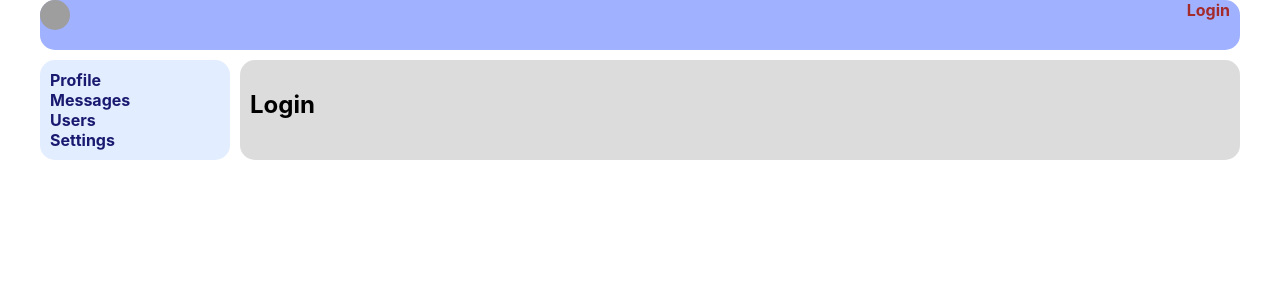
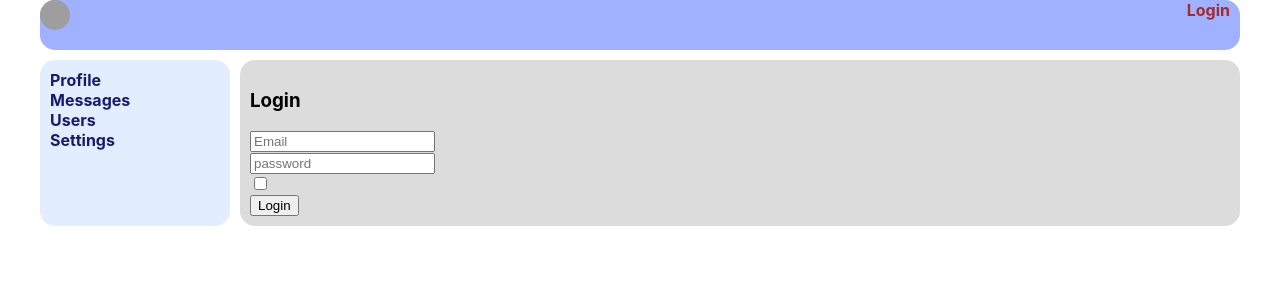
Before and after one commit to Alex-vell/Social_Network_TS, a React (Create React App) app: page /login in a window 1280 px wide. Shown: the top 300 px of the page. Built offline with nearby package versions, Linux system fonts and the light colour scheme; no server answers; grey boxes are pictures that could not be loaded.

Commit message:
less 75 - formik (login, logout)

```diff
--- a/package.json
+++ b/package.json
@@ -14,6 +14,7 @@
     "@types/react-router-dom": "^5.1.8",
     "@types/redux": "^3.6.0",
     "axios": "^0.22.0",
+    "formik": "^2.2.9",
     "react": "^17.0.2",
     "react-dom": "^17.0.2",
     "react-redux": "^7.2.5",
@@ -22,7 +23,8 @@
     "redux": "^4.1.1",
     "redux-thunk": "^2.4.0",
     "typescript": "^4.1.2",
-    "web-vitals": "^1.0.1"
+    "web-vitals": "^1.0.1",
+    "yup": "^0.32.11"
   },
   "scripts": {
     "start": "react-scripts start",
--- a/src/Components/Dialogs/Dialogs.tsx
+++ b/src/Components/Dialogs/Dialogs.tsx
@@ -23,14 +23,20 @@ export const Dialogs: React.FC<DialogsPropsType> = (props) => {
 
     return (
         <div className={s.dialogs}>
+            <div className={s.dialogsContainer}>
                 <div className={s.dialogsItem}>
                     {dialogsElements}
                 </div>
                 <div className={s.messages}>
                     {messagesElements}
                 </div>
+            </div>
+            <div>
                 <textarea value={newMessageText} onChange={onChangeMessageHandler}/>
+            </div>
+            <div>
                 <button onClick={addMessageHandler}>add</button>
+            </div>
         </div>
     )
 }
--- a/src/Components/Header/Header.tsx
+++ b/src/Components/Header/Header.tsx
@@ -6,18 +6,28 @@ import s from './Header.module.css'
 type HeaderType = {
     isAuth: boolean
     login: string | null
+    logoutUserCallback: () => void
 }
 
-export const Header: React.FC<HeaderType> = (props) => {
+export const Header: React.FC<HeaderType> = ({isAuth, login,logoutUserCallback}) => {
     return (
         <header className={s.header}>
             <img
                 src='https://encrypted-tbn0.gstatic.com/images?q=tbn:ANd9GcQrPotIEiUTbNLUNoJE5gAdjdirbVcFSvLFvg&usqp=CAU'
                 alt={'Logo'}/>
-            <div className={s.loginBlock}>
-                {props.isAuth ? props.login
-                    : <NavLink to={'/login'}>Login</NavLink>}
-            </div>
+
+            {
+                isAuth
+                ? <div className={s.loginBlock}>{login} <button onClick={logoutUserCallback}>Logout</button> </div>
+                : <div className={s.loginBlock}>
+                    <NavLink to={'/login'}>Login</NavLink>
+                </div>
+            }
+
+            {/*<div className={s.loginBlock}>*/}
+            {/*    {props.isAuth ? props.login*/}
+            {/*        : <NavLink to={'/login'}>Login</NavLink>}*/}
+            {/*</div>*/}
         </header>
     )
 }
--- a/src/Components/Login/Login.tsx
+++ b/src/Components/Login/Login.tsx
@@ -1,7 +1,53 @@
 import React from "react";
+import {loginUser} from "../../redux/auth-reducer";
+import {useDispatch, useSelector} from "react-redux";
+import {Field, Form, Formik, FormikProps} from 'formik';
+import {AppStateType} from "../../redux/redux-store";
+import {Redirect} from "react-router-dom";
 
 export const Login = () => {
-  return (
-      <h2>Login</h2>
-  )
+    const isAuth = useSelector<AppStateType, boolean>(state => state.auth.isAuth)
+    const dispatch = useDispatch()
+
+    if (isAuth) {
+        return <Redirect to={'/profile'}/>
+    }
+    return (
+        <div>
+            <LoginForm dispatch={dispatch}/>
+        </div>
+    );
 }
+
+
+type FormikDataType = {
+    email: string | null
+    password: string | null
+    rememberMe: boolean
+}
+type LoginFormPropsType = {
+    dispatch: (value: any) => void
+}
+
+const LoginForm = (props: LoginFormPropsType) => (
+
+    <div>
+        <h3>Login</h3>
+        <Formik
+            initialValues={{email: '', password: '', rememberMe: false}}
+            onSubmit={(values: FormikDataType, actions) => {
+                props.dispatch(loginUser(values.email, values.password, values.rememberMe))
+                actions.setSubmitting(false);
+            }}
+        >
+            {(props: FormikProps<FormikDataType>) => (
+                <Form>
+                    <div><Field type="text" name="email" placeholder="Email"/></div>
+                    <div><Field type="password" name="password" placeholder="password"/></div>
+                    <div><Field name="remember me" type={'checkbox'}/></div>
+                    <button type="submit">Login</button>
+                </Form>
+            )}
+        </Formik>
+    </div>
+);
--- a/src/Components/Profile/ProfileContent/ProfileContent.module.css
+++ b/src/Components/Profile/ProfileContent/ProfileContent.module.css
@@ -6,4 +6,5 @@
 .userPhotoImg {
   max-width: 300px;
   max-height: 300px;
+  border-radius: 15px;
 }
--- a/src/Components/Profile/ProfileContent/ProfileContent.tsx
+++ b/src/Components/Profile/ProfileContent/ProfileContent.tsx
@@ -17,10 +17,10 @@ export const ProfileContent: React.FC<profileContentType> = (props) => {
     }
     return (
         <div>
-            <div className={s.image}>
+            {/*<div className={s.image}>
                 <img src='https://img.hipertextual.com/content/images/system/home_cover_1487382543596_2cf9e3.jpg'
                      alt='img'/>
-            </div>
+            </div>*/}
             <div>
                 {/* <img className={s.userPhotoImg} src={props.profile.photos.large ? props.profile.photos.large : photoAvatar} alt='Photo'/>*/}
                 <img className={s.userPhotoImg} src={props.profile.photos.large || photoAvatar} alt='Photo'/>
--- a/src/api/api.ts
+++ b/src/api/api.ts
@@ -1,31 +1,36 @@
 import axios from "axios";
 import {UserType} from "../redux/users-reducer";
-import {DataType} from "../redux/auth-reducer";
 
-type ResponseAuthType = {
-    fieldsErrors: []
-    messages: []
-    resultCode: number
-    data: DataType
-    isAuth: boolean
-}
-
-type ResponseUsersType = {
+// usersAPI types
+type GetUsersType = {
     items: Array<UserType>
     totalCount: number
     error: string
 }
-type ResponseDeleteType = {
+type UnFollowUserType = {
     resultCode: number
     messages: Array<string>
     data: {}
 }
-type ResponsePostType = {
+type followUserType = {
     resultCode: number
     messages: Array<string>
     data: {}
 }
-export type ContactsType = {
+
+// profileAPI types
+type GetProfileType = {
+    userId: number
+}
+type GetStatusType = {
+    userId: number
+}
+type UpdateStatusType = {
+    resultCode: number
+    messages: Array<string>
+    data: {}
+}
+/*export type ContactsType = {
     github: string
     vk: string
     facebook: string
@@ -39,7 +44,7 @@ export type PhotosType = {
     small: string | null
     large: string | null
 }
-export type ResponseProfileType = {
+export type GetProfileDataType = {
     userId: number
     lookingForAJob: boolean
     lookingForAJobDescription: string
@@ -47,17 +52,39 @@ export type ResponseProfileType = {
     contacts: ContactsType
     photos: PhotosType
     //aboutMe: string
+}*/
+
+
+
+
+// Auth types
+type DataType = {
+    id: number
+    email: string
+    login: string
+}
+type ResponseAuthGetType = {
+    /* fieldsErrors: []*/
+    resultCode: number
+    messages: []
+    data: DataType
+    /*isAuth: boolean*/
+}
+type ResponsePostLoginType = {
+    resultCode: number
+    messages: Array<string>,
+    data: {
+        userId: number
+    }
+
+}
+type ResponseDeleteLogoutType = {
+    resultCode: number
+    messages: Array<string>,
+    data: {}
 }
 
-type ResponseGetStatusType = {
-    data: string
-}
 
-type ResponsePutStatusType = {
-    resultCode: number
-    messages: Array<string>
-    data: {}
-}
 
 
 const instance = axios.create({
@@ -70,20 +97,26 @@ const instance = axios.create({
 
 export const authAPI = {
     me() {
-        return instance.get<ResponseAuthType>('auth/me')
+        return instance.get<ResponseAuthGetType>('auth/me')
+    },
+    login(email: string | null, password: string | null, rememberMe = false) {
+        return instance.post<any>('/auth/login', {email, password, rememberMe})  ///////
+    },
+    logout() {
+        return instance.delete<ResponseDeleteLogoutType>('/auth/login')
     }
 }
 
 export const usersAPI = {
     getUsers(currentPage: number, pageSize: number) {
-        return instance.get<ResponseUsersType>(`users?page=${currentPage}&count=${pageSize}`)
+        return instance.get<GetUsersType>(`users?page=${currentPage}&count=${pageSize}`)
             .then(response => response.data)
     },
     unFollowUser(userId: number | null) {
-        return instance.delete<ResponseDeleteType>(`follow/${userId}`)
+        return instance.delete<UnFollowUserType>(`follow/${userId}`)
     },
     followUser(userId: number | null) {
-        return instance.post<ResponsePostType>(`follow/${userId}`)
+        return instance.post<followUserType>(`follow/${userId}`)
     },
     // getProfile(userId: string) {
     //     return instance.get<ResponseProfileType>(`profile/` + userId)
@@ -92,7 +125,7 @@ export const usersAPI = {
 
 export const profileAPI = {
     getProfile(userId: number) {
-        return instance.get<ResponseProfileType>(`profile/` + userId)
+        return instance.get<GetProfileType>(`profile/` + userId)
     },
     getStatus(userId: number) {
         return instance.get<any>('profile/status/' + userId)
--- a/src/redux/auth-reducer.tsx
+++ b/src/redux/auth-reducer.tsx
@@ -4,27 +4,21 @@ import {Dispatch} from "redux";
 
 const SET_AUTH_USER_DATA = 'SET_AUTH_USER_DATA'
 
-export type DataType = {
+export type InitialStateAuthReducerType = {
+    userId: number | null
     email: string | null
-    id: number | null
     login: string | null
-}
-export type InitialStateAuthReducerType = {
-    data: DataType
     isAuth: boolean
-    //isFetching: boolean
 }
 
+
 const initialState = {
-    data: {
-        email: null,
-        id: null,
-        login: null,
-    },
+    userId: null,
+    email: null,
+    login: null,
     isAuth: false,
     //isFetching: true
 }
-
 
 export const authReducer = (state: InitialStateAuthReducerType = initialState, action: ActionsTypes): InitialStateAuthReducerType => {
     switch (action.type) {
@@ -32,22 +26,19 @@ export const authReducer = (state: InitialStateAuthReducerType = initialState, a
             return {
 
                 ...state,
-                data: {...action.data},
-                isAuth: true
+                ...action.payload,
             }
-
-
         default:
             return state
 
     }
 }
 
-export const setAuthUserData = (data: DataType, isAuth: boolean,) => {
+export const setAuthUserData = (userId: number | null, email: string | null, login: string | null, isAuth: boolean) => {
     return {
         type: SET_AUTH_USER_DATA,
-        data,
-        isAuth,
+        payload: {userId, email, login, isAuth}
+
     } as const
 }
 
@@ -55,10 +46,34 @@ export const setAuthUserData = (data: DataType, isAuth: boolean,) => {
 
 export const getAuthUser = () => {
     return (dispatch: Dispatch) => {
-        authAPI.me().then(response => {
-            if (response.data.resultCode === 0) {
-                dispatch(setAuthUserData(response.data.data, response.data.isAuth))
-            }
-        })
+        authAPI.me()
+            .then(response => {
+                if (response.data.resultCode === 0) {
+                    let {id, email, login} = response.data.data;
+                    dispatch(setAuthUserData(id, email, login, true))
+                }
+            })
     }
 }
+
+export const loginUser = (email: string | null, password: string | null, rememberMe: boolean) => {
+    return (dispatch: Dispatch<any>) => {
+        authAPI.login(email, password, rememberMe,)
+            .then(response => {
+                if (response.data.resultCode === 0) {
+                    dispatch(getAuthUser())
+                }
+            })
+    }
+}
+
+export const logoutUser = () => {
+    return (dispatch: any) => {
+        authAPI.logout()
+            .then(response => {
+                if (response.data.resultCode === 0) {
+                    dispatch(setAuthUserData(null, null, null, false))
+                }
+            })
+    }
+}
--- a/src/redux/profile-reducer.tsx
+++ b/src/redux/profile-reducer.tsx
@@ -1,5 +1,5 @@
 import {ActionsTypes} from "./ActionTypes";
-import {profileAPI, ResponseProfileType} from "../api/api";
+import {profileAPI} from "../api/api";
 import {Dispatch} from "redux";
 
 
@@ -100,17 +100,15 @@ export const setUserStatus = (status: string) => {
 
 export const getUserProfile = (userId: number) => {
     return (dispatch: Dispatch) => {
-        debugger
         profileAPI.getProfile(userId).then(response => {
             dispatch(setUserProfile(response.data))
         })
     }
 }
 
-export const getUserStatus = (userId: number) => (dispatch: Dispatch) => {
+export const getUserStatus = (userId: number) =>  (dispatch: Dispatch) => {
       profileAPI.getStatus(userId)
           .then(response => {
-              debugger
           dispatch(setUserStatus(response.data))
       })
   }
```
Also changed, not shown: src/Components/Dialogs/Dialogs.module.css (+8 -2 lines), src/Components/Header/HeaderContainer.tsx (+6 -4 lines), 1 other file (tests, documents, lock files or other folders). Lines whose indentation alone changed are shown as unchanged.
